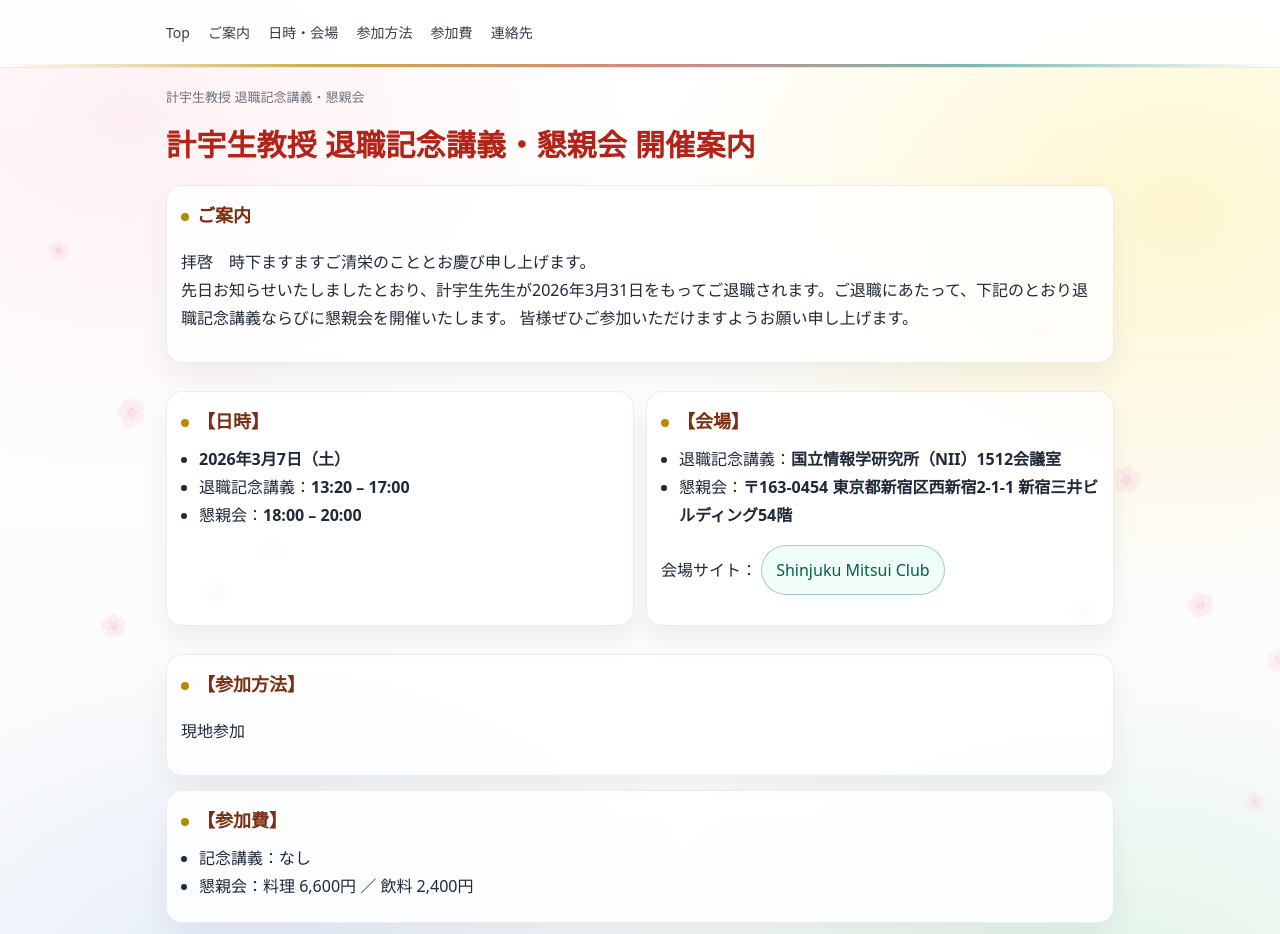
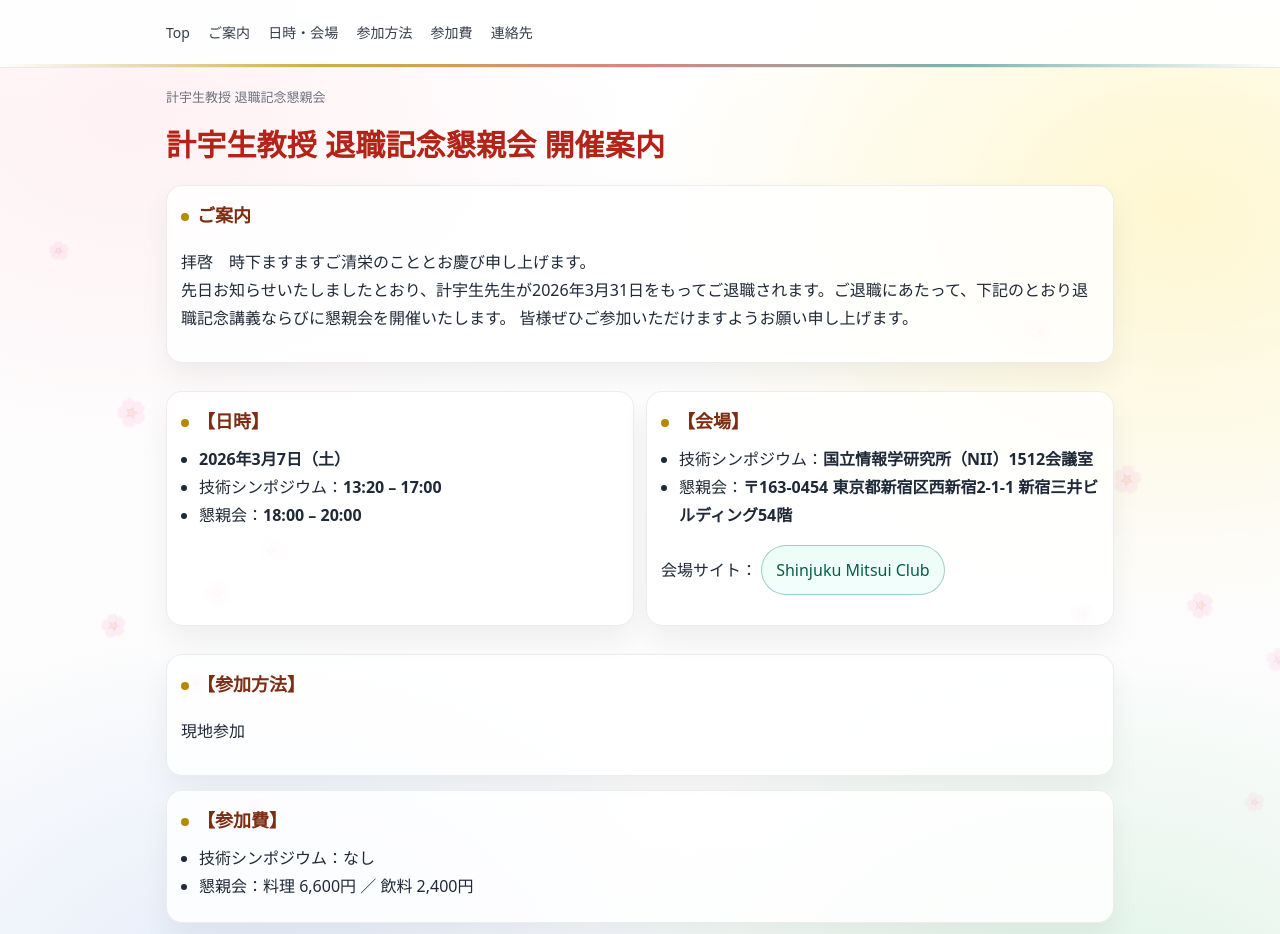
Before and after one commit to BoQianMT/retirement_Ji, a plain HTML site: page index.html in a window 1280 px wide. Shown: the top 934 px of the page. Drawn offline with Linux system fonts and the light colour scheme.

Commit message:
Update index.html

```diff
--- a/index.html
+++ b/index.html
@@ -3,8 +3,8 @@
 <head>
   <meta charset="utf-8" />
   <meta name="viewport" content="width=device-width, initial-scale=1" />
-  <title>計宇生教授 退職記念講義・懇親会 開催案内</title>
-  <meta name="description" content="計宇生教授 退職記念講義・懇親会（現地参加）開催案内" />
+  <title>計宇生教授 退職記念懇親会 開催案内</title>
+  <meta name="description" content="計宇生教授 退職記念懇親会（現地参加）開催案内" />
   <style>
     :root{
       --max: 980px;
@@ -211,8 +211,8 @@
 </header>
 
 <main class="wrap" id="top">
-  <div class="meta">計宇生教授 退職記念講義・懇親会</div>
-  <h1>計宇生教授 退職記念講義・懇親会 開催案内</h1>
+  <div class="meta">計宇生教授 退職記念懇親会</div>
+  <h1>計宇生教授 退職記念懇親会 開催案内</h1>
 
   <section class="card" id="overview">
     <h2>ご案内</h2>
@@ -228,14 +228,14 @@
       <h2>【日時】</h2>
       <ul>
         <li><b>2026年3月7日（土）</b></li>
-        <li>退職記念講義：<b>13:20 – 17:00</b></li>
+        <li>技術シンポジウム：<b>13:20 – 17:00</b></li>
         <li>懇親会：<b>18:00 – 20:00</b></li>
     </div>
 
     <div class="card">
       <h2>【会場】</h2>
       <ul>
-        <li>退職記念講義：<b>国立情報学研究所（NII）1512会議室</b></li>
+        <li>技術シンポジウム：<b>国立情報学研究所（NII）1512会議室</b></li>
         <li>懇親会：<b>〒163-0454 東京都新宿区西新宿2-1-1 新宿三井ビルディング54階</b></li>
       </ul>
       <p>
@@ -255,7 +255,7 @@
   <section class="card" id="fee">
     <h2>【参加費】</h2>
     <ul>
-      <li>記念講義：なし</li>
+      <li>技術シンポジウム：なし</li>
       <li>懇親会：料理 6,600円 ／ 飲料 2,400円</li>
     </ul>
   </section>
```
